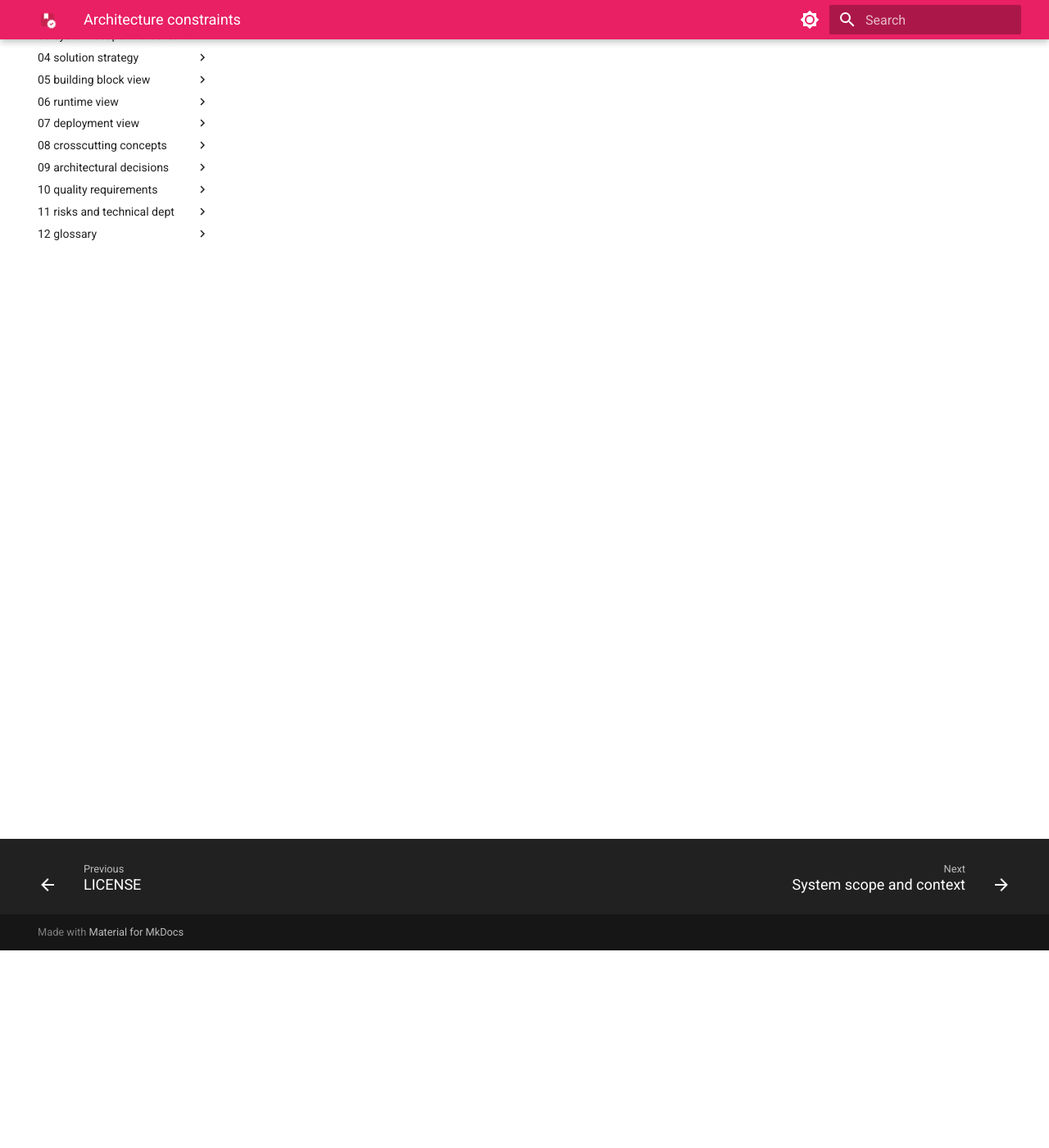
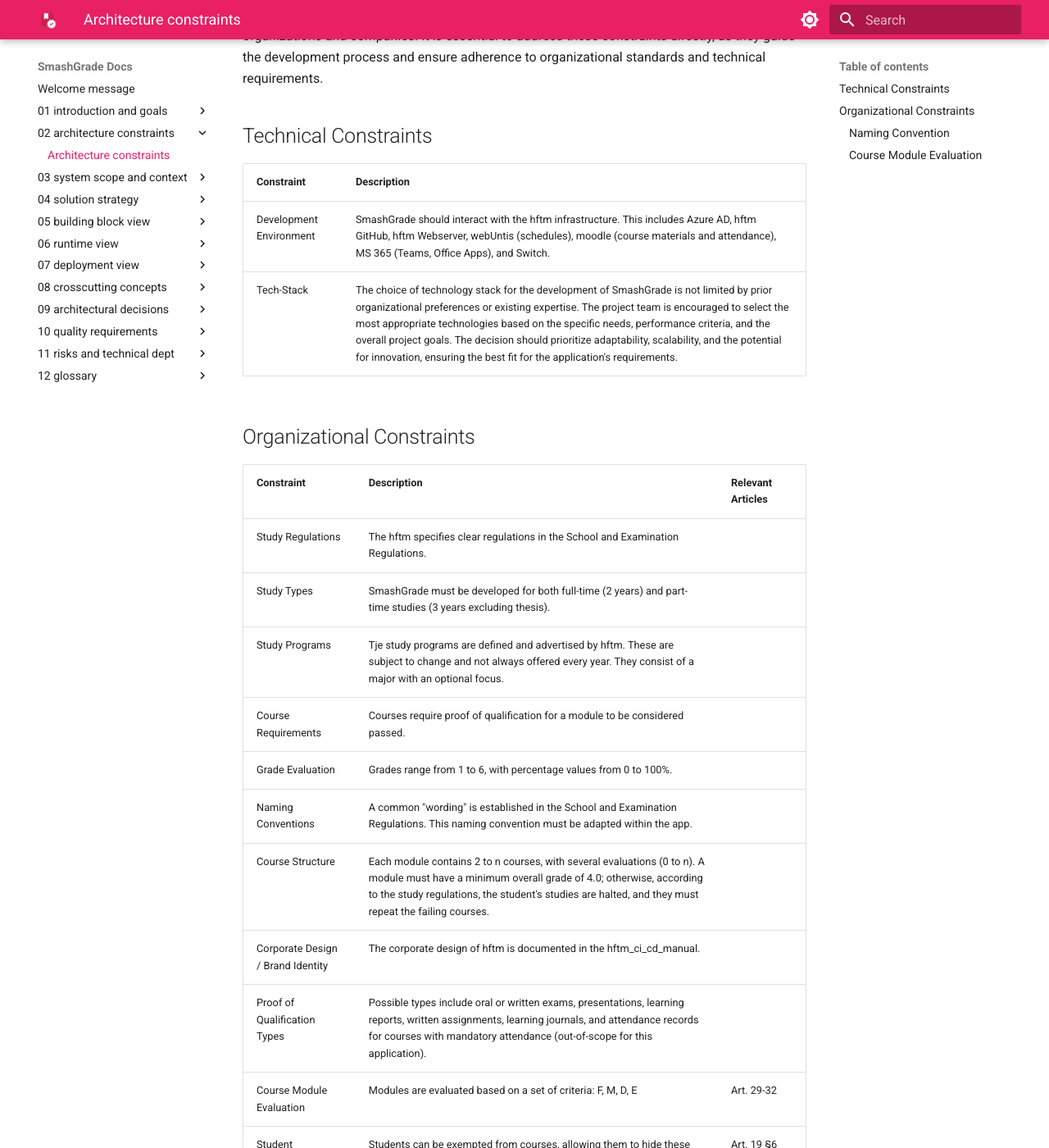
Before and after one commit to SmashGrade/documentation, an MkDocs documentation site: the page built from docs/02_architecture_constraints/02_architecture_constraints.md, in a window 1280 px wide and 1400 px high, scrolled down 241 px. Shown: the whole window at 82% size. Built offline with MkDocs 1.6.1 and Material for MkDocs 9.7.7, drawn with Linux system fonts in a browser that asks for light colours; some of the changed text lies outside the part shown.

Commit message:
Creation of Chapter 2

```diff
--- a/docs/02_architecture_constraints/02_architecture_constraints.md
+++ b/docs/02_architecture_constraints/02_architecture_constraints.md
@@ -3,3 +3,44 @@
 ---
 
 # Architecture constraints
+This chapter helps identify where developers have flexibility in their design decisions and where they must comply with established constraints.
+
+These constraints sometimes go beyond individual systems and are valid for whole organizations and companies. It is essential to address these constraints directly, as they guide the development process and ensure adherence to organizational standards and technical requirements.
+
+## Technical Constraints
+
+| Constraint | Description |
+|------------|-------------|
+| Development Environment | SmashGrade should interact with the hftm infrastructure. This includes Azure AD, hftm GitHub, hftm Webserver, webUntis (schedules), moodle (course materials and attendance), MS 365 (Teams, Office Apps), and Switch. |
+|Tech-Stack| The choice of technology stack for the development of SmashGrade is not limited by prior organizational preferences or existing expertise. The project team is encouraged to select the most appropriate technologies based on the specific needs, performance criteria, and the overall project goals. The decision should prioritize adaptability, scalability, and the potential for innovation, ensuring the best fit for the application's requirements. |
+
+
+## Organizational Constraints
+
+| Constraint | Description | Relevant Articles |
+|------------|-------------|-------------------|
+| Study Regulations | The hftm specifies clear regulations in the School and Examination Regulations. |
+| Study Types | SmashGrade must be developed for both full-time (2 years) and part-time studies (3 years excluding thesis). |
+| Study Programs | Tje study programs are defined and advertised by hftm. These are subject to change and not always offered every year. They consist of a major with an optional focus. |
+| Course Requirements | Courses require proof of qualification for a module to be considered passed. |
+| Grade Evaluation | Grades range from 1 to 6, with percentage values from 0 to 100%. |
+| Naming Conventions | A common "wording" is established in the School and Examination Regulations. This naming convention must be adapted within the app. |
+| Course Structure | Each module contains 2 to n courses, with several evaluations (0 to n). A module must have a minimum overall grade of 4.0; otherwise, according to the study regulations, the student's studies are halted, and they must repeat the failing courses. |
+| Corporate Design / Brand Identity | The corporate design of hftm is documented in the hftm_ci_cd_manual. |
+| Proof of Qualification Types | Possible types include oral or written exams, presentations, learning reports, written assignments, learning journals, and attendance records for courses with mandatory attendance (out-of-scope for this application). |
+| Course Module Evaluation | Modules are evaluated based on a set of criteria: F, M, D, E | Art. 29-32 |
+| Student Dispensation | Students can be exempted from courses, allowing them to hide these courses independently. (out of scope) | Art. 19 §6 |
+
+### Naming Convention
+The full glossary is documented in chapter 12. This image acts as visual representation to showcase the implicit hirarchy of the elements.
+
+![SmashGrade Naming Convention](../assets/architecture_constraints/SmashGrade_Wording.png)
+
+### Course Module Evaluation
+
+| Modultyp | Beschreibung                                                                                   | Artikel |
+|----------|------------------------------------------------------------------------------------------------|---------|
+| F        | Modul bestanden, wenn jeder Kurs eine genügende Bewertung aufweist.                            | Art. 29 |
+| M        | Modul bestanden, wenn der Durchschnitt aller Kurse genügend und nicht mehr als ein Kurs im Modul ungenügend ist. | Art. 30 |
+| D        | Modul bestanden, wenn der Durchschnitt der Kurse genügend ist (mehr als 60%).                 | Art. 31 |
+| E        | Modul bestanden, wenn alle Kurse erfüllt sind.                                                 | Art. 32 |
```
Also changed, not shown: docs/assets/architecture_constraints/SmashGrade_Wording.png (added).
